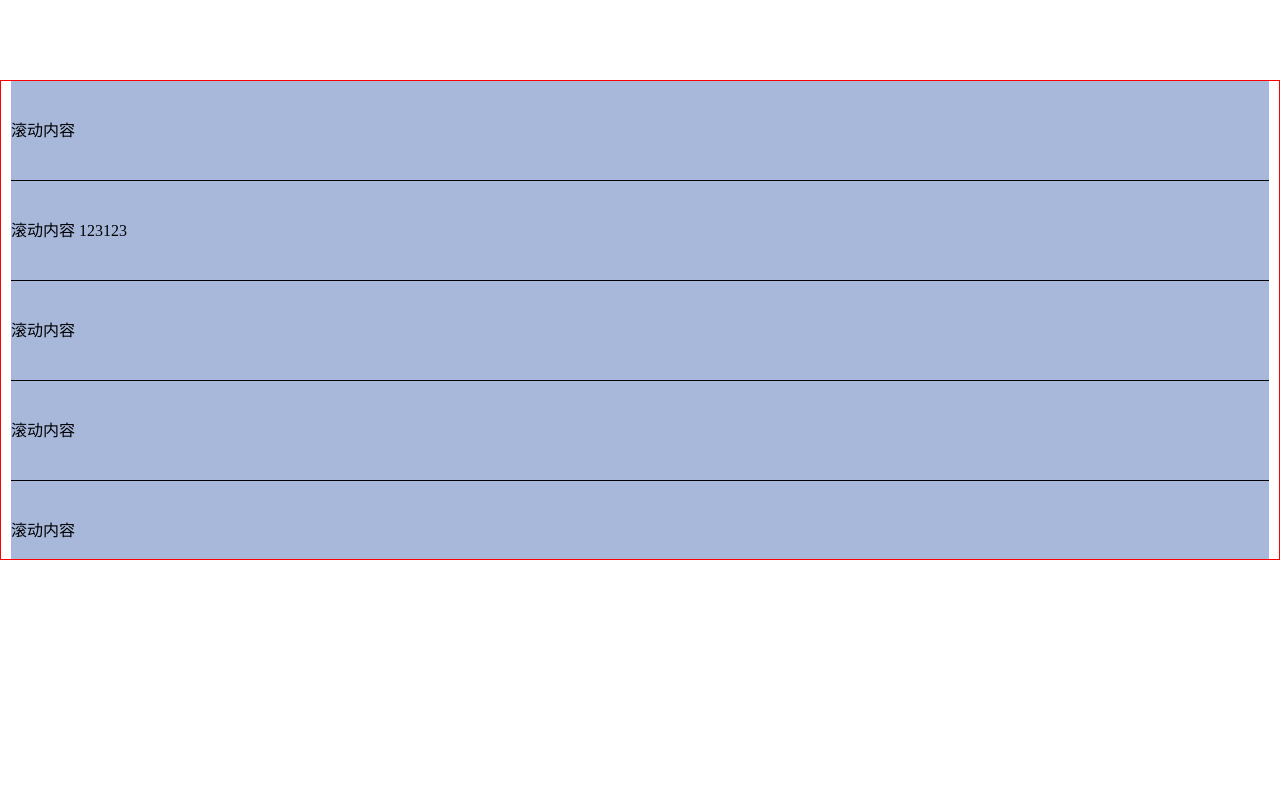
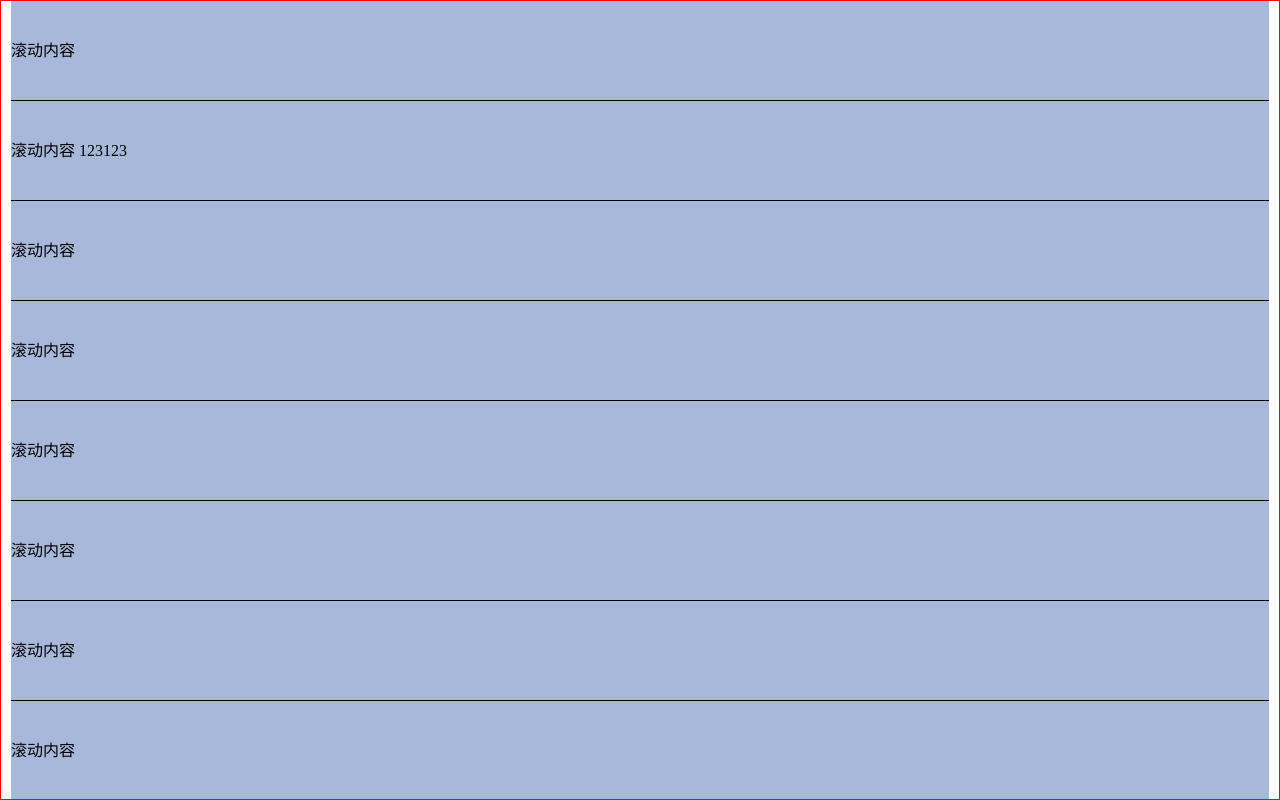
Before and after one commit to FoxDaxian/scroll, a website built with webpack: page index.html in a window 1280 px wide. Built offline with nearby package versions, Linux system fonts and the light colour scheme.

Commit message:
update: 高度重置100vh

```diff
--- a/index.html
+++ b/index.html
@@ -15,7 +15,6 @@
 			box-sizing: border-box;
 			border: 1px solid red;
 			padding: 0 10px;
-			margin-top: 10vh;
 		}
 
 
--- a/src/index.js
+++ b/src/index.js
@@ -2,7 +2,7 @@
  * @Author: fox
  * @Date: 2018-05-03 11:07:37
  * @Last Modified by: fox
- * @Last Modified time: 2018-05-07 17:58:38
+ * @Last Modified time: 2018-05-07 18:20:07
  */
 
 // touchstart:		手指触摸到一个 DOM 元素时触发。
@@ -98,6 +98,7 @@ class Scroll {
 
         this.wrapBox = null;
         this.wrap = document.querySelector(classname);
+        this.wrap.classList.add('easywrap');
         this.preventNativeScroll();
         this.wrapAll();
         if (this.mark.scrollbars) {
@@ -125,11 +126,7 @@ class Scroll {
         const fragment = document.createDocumentFragment();
         this.wrapBox = document.createElement('div');
         this.wrapBox.classList.add('easybox');
-        this.wrap.style.overflow = 'hidden';
-        this.wrap.style.position = 'relative';
         // 需要手动设置高度
-        this.wrap.style.height = `${this.stretch.max}px`;
-        this.wrap.style.height = `60vh`;
         this.setTranslate(0);
         const allChildNodes = Array.from(this.wrap.children);
         allChildNodes.forEach((child, i) => {
--- a/src/scss/index.scss
+++ b/src/scss/index.scss
@@ -5,6 +5,11 @@
 ::-webkit-scrollbar {
     width: 0;
     height: 0;
+}
+.easywrap {
+    height: 100vh;
+	overflow: hidden;
+	position: relative;
 }
 .easybar {
     position: absolute;
```
